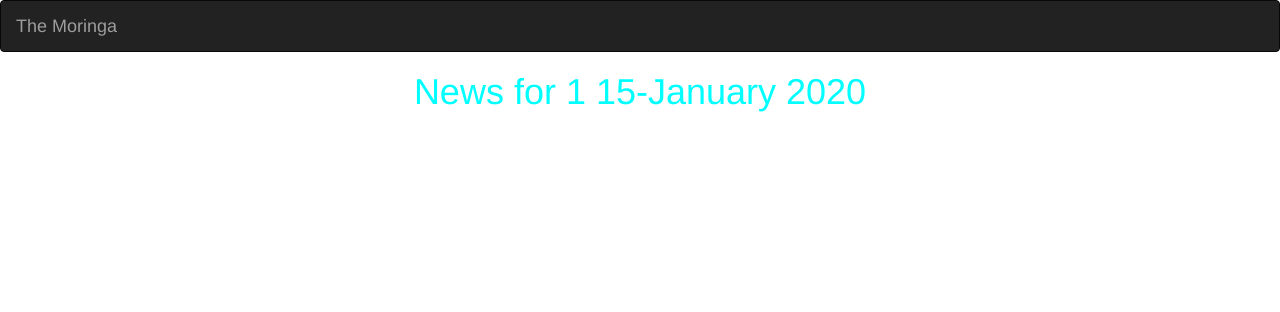
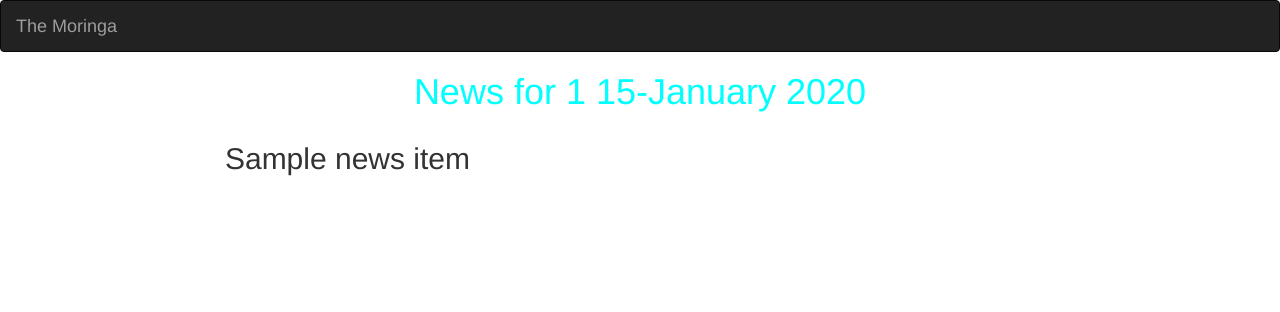
Before and after one commit to alex-muliande/tribune, a Django app: template news/templates/all_news/today_news.html in a window 1280 px wide. Shown: the top 312 px of the page. Run offline with Django 3.2, Linux system fonts and the light colour scheme; the template is opened without the code that fills it: most values are stand-ins (such as "Sample title", 1, 10 or a date in 2020); some libraries are stand-ins or nearby versions.

Commit message:
add a display news item and an option to print a message

```diff
--- a/news/templates/all_news/today_news.html
+++ b/news/templates/all_news/today_news.html
@@ -2,4 +2,24 @@
 
 {% block content %}
 {{block.super}}
+
+<div class="container">
+
+    <!-- looping through news -->
+    {% for news_item in news %}
+
+    <div class="row">
+        <!-- displaying news articles -->
+        <div class="col-xs-6 col-sm-6 col-md-6 col-lg-6">
+            <h2 class="text-center"> {{ news_item.title}} </h2>
+        </div>
+    </div>
+
+    {% empty %}
+    <div class="row">
+        <h2 class="text-center"> There No News Items </h2>
+    </div>
+    {% endfor %}
+</div>
+
 {% endblock %}
```
